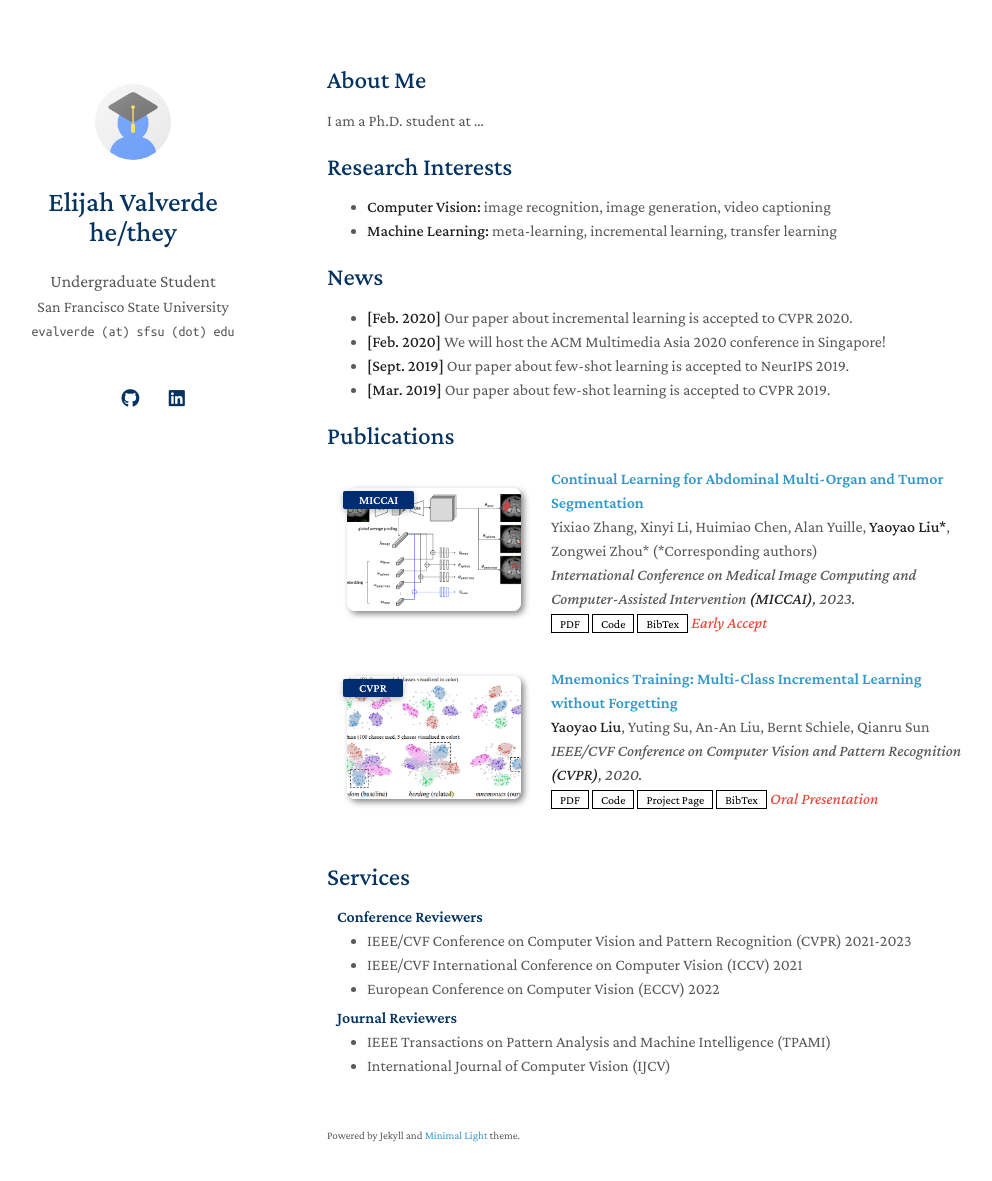
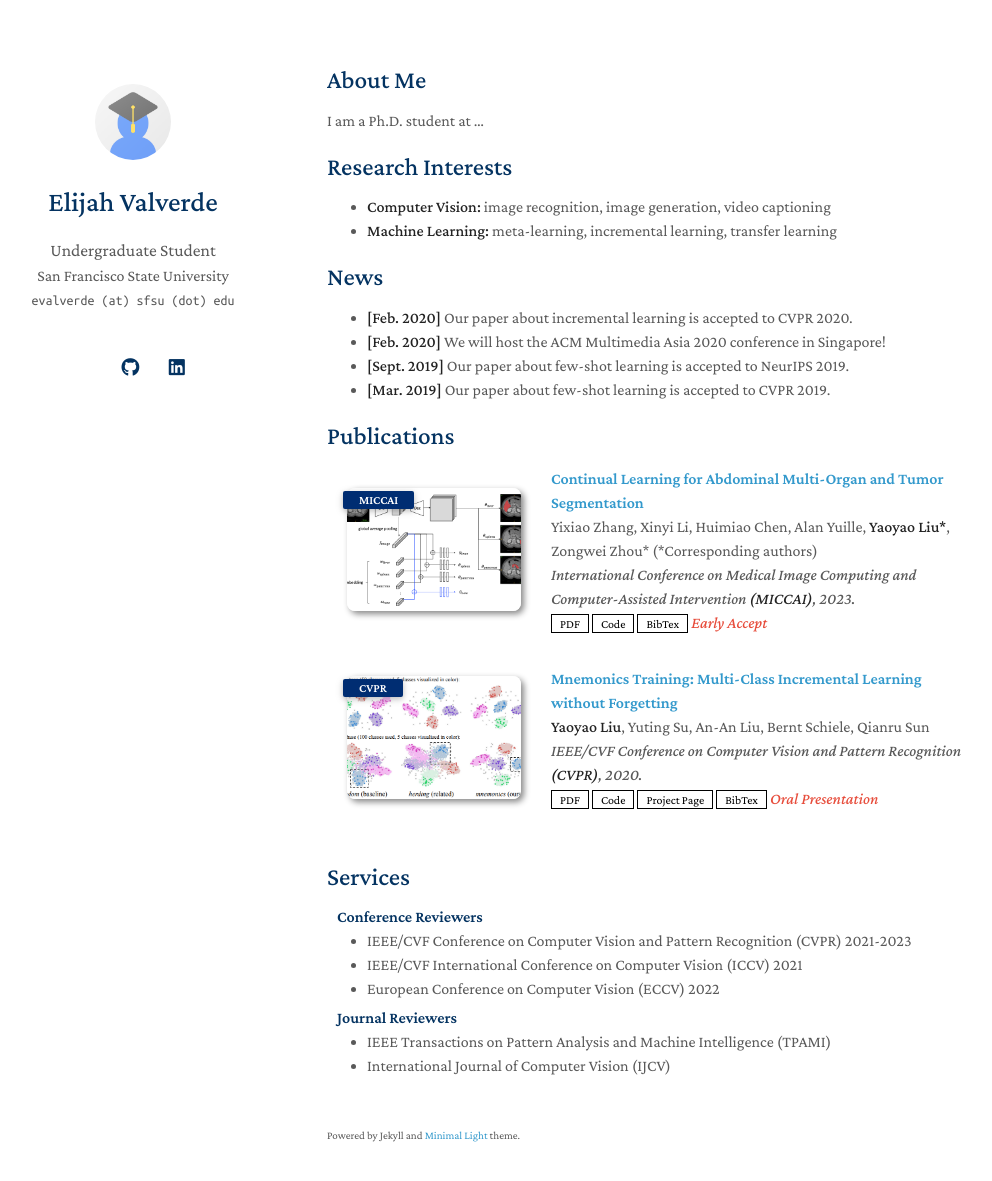
Before and after one commit to elijah-valverde/elijah-valverde.github.io, a Jekyll site: the page built from index.md, in a window 1280 px wide and 1216 px high. Shown: the top 1181 px of the window, without its empty margins (143-1135 px from the left). Built offline with Jekyll 4.4.1, drawn with Linux system fonts in a browser that asks for light colours; a style sheet for code colours, icons or effects is not loaded; our own code applies the rules of GitHub Pages for plain Markdown files.

Commit message:
Update _config.yml
remove pronouns

```diff
--- a/_config.yml
+++ b/_config.yml
@@ -1,5 +1,5 @@
 # Basic Information
-title: Elijah Valverde he/they
+title: Elijah Valverde
 position: Undergraduate Student
 affiliation: San Francisco State University
 email: evalverde (at) sfsu (dot) edu
```
